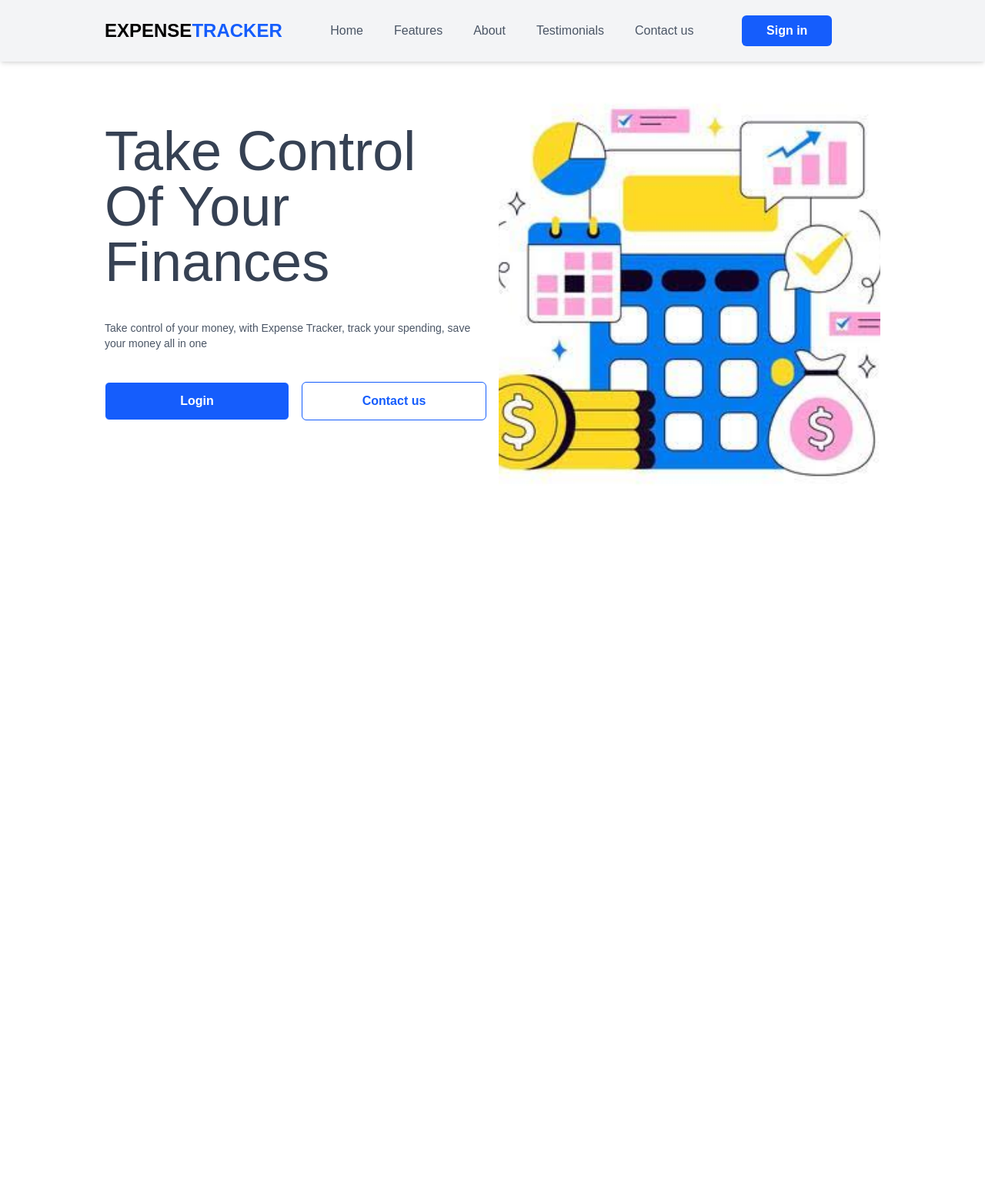
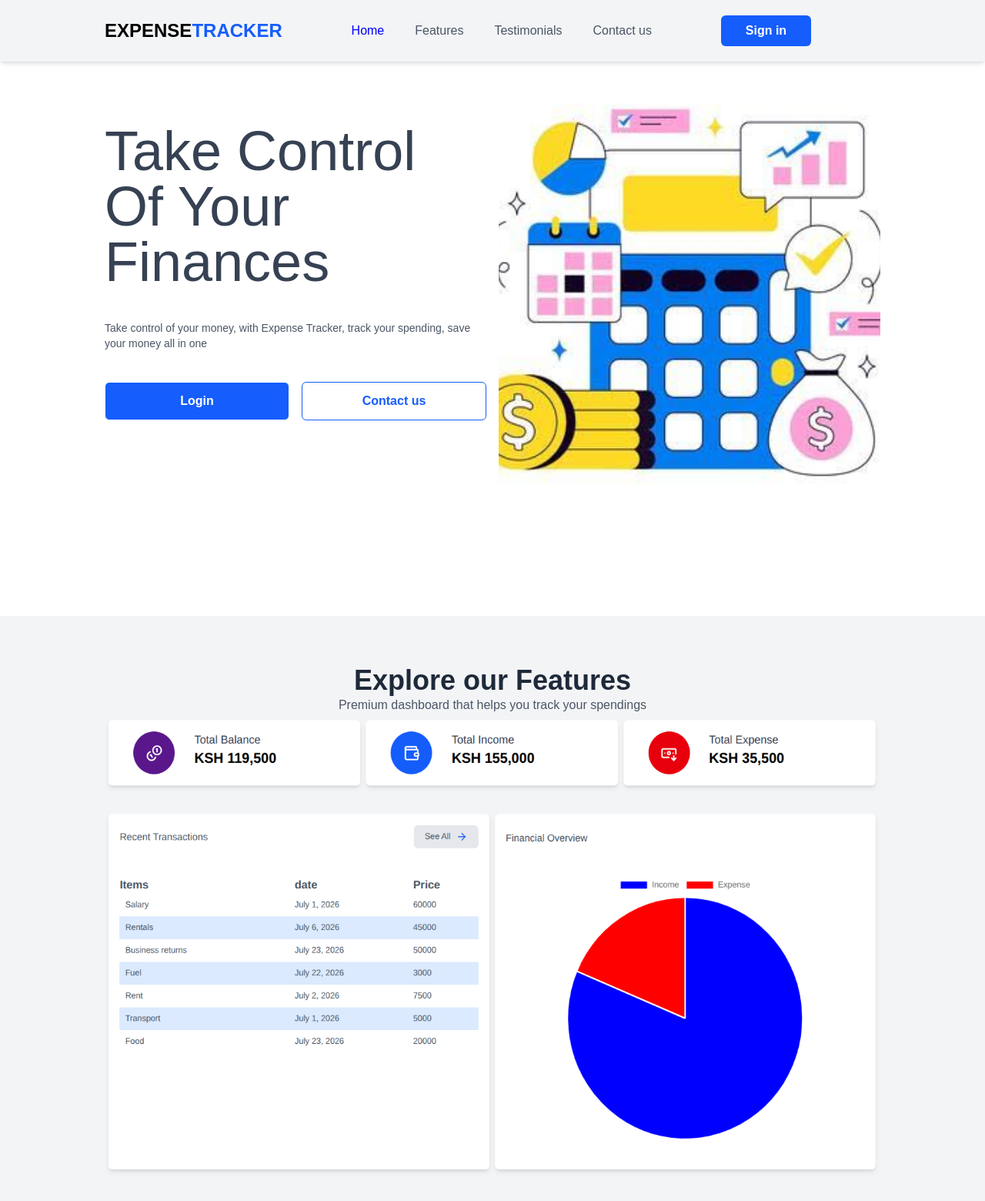
Before and after one commit to TONY-OCHIENG/ExpenseTracker, a React (Vite) app in the folder client/: page / in a window 1280 px wide. Shown: the top 1560 px of the page at 77% size. Before the commit the page ends 800 px from the top, so only its background shows below. Built offline with nearby package versions, Linux system fonts and the light colour scheme.

Commit message:
Adding feature section

```diff
--- a/client/src/components/Navbar.jsx
+++ b/client/src/components/Navbar.jsx
@@ -5,9 +5,8 @@ import { useState } from 'react'
 import { useNavigate, useNavigation } from 'react-router-dom'
 function NavBar() {
     const navigationLink = [
-        {name: "Home",href:"home"},
-        {name: "Features", href:"services"},
-        {name: "About",href:"about"},
+        {name: "Home",href:"hero"},
+        {name: "Features", href:"features"},
         {name: "Testimonials", href: "testimonials"},
         {name: "Contact us", href: "contact"}
     ]
--- /dev/null
+++ b/client/src/pages/Features.jsx
@@ -0,0 +1,17 @@
+import React from 'react'
+
+function Features() {
+  return (
+    <div id='features' className='h-[100vh] w-full bg-gray-100 py-16'>
+        <div className='max-w-7xl md:w-[80%] mx-auto'>
+            <h1 className='text-center text-4xl text-gray-800 font-extrabold'>Explore our Features</h1>
+            <p className='text-center  text-gray-600'>Premium dashboard that helps you track your spendings</p>
+            <div className='h-[600px] w-full'>
+                <img src="src/assets/Screenshot From 2026-07-23 09-50-24.png" alt=""  className='w-full h-full'/>
+            </div>
+        </div>
+    </div>
+  )
+}
+
+export default Features
--- a/client/src/pages/Hero.jsx
+++ b/client/src/pages/Hero.jsx
@@ -4,7 +4,7 @@ import { useNavigate } from 'react-router-dom'
 function Hero() {
     const navigate = useNavigate()
   return (
-    <div className='py-20 h-[100vh] w-full bg-white'>
+    <div id='hero' className='py-20 h-[100vh] w-full bg-white'>
         <div className='max-w-7xl md:w-[80%] w-full px-2 mx-auto grid grid-cols-1 md:grid-cols-2 gap-4'>
             <div className='flex flex-col'>
                 <h1 className='mt-20 font-light text-4xl md:text-7xl text-gray-700'>Take Control Of Your Finances</h1>
--- a/client/src/pages/LandingPage.jsx
+++ b/client/src/pages/LandingPage.jsx
@@ -1,12 +1,14 @@
 import React from 'react'
 import NavBar from '../components/Navbar'
 import Hero from './Hero'
+import Features from './Features'
 
 function LandingPage() {
   return (
     <div>
         <NavBar/>
         <Hero/>
+        <Features/>
     </div>
   )
 }
```
Also changed, not shown: client/src/assets/Screenshot From 2026-07-23 09-50-24.png (added).
